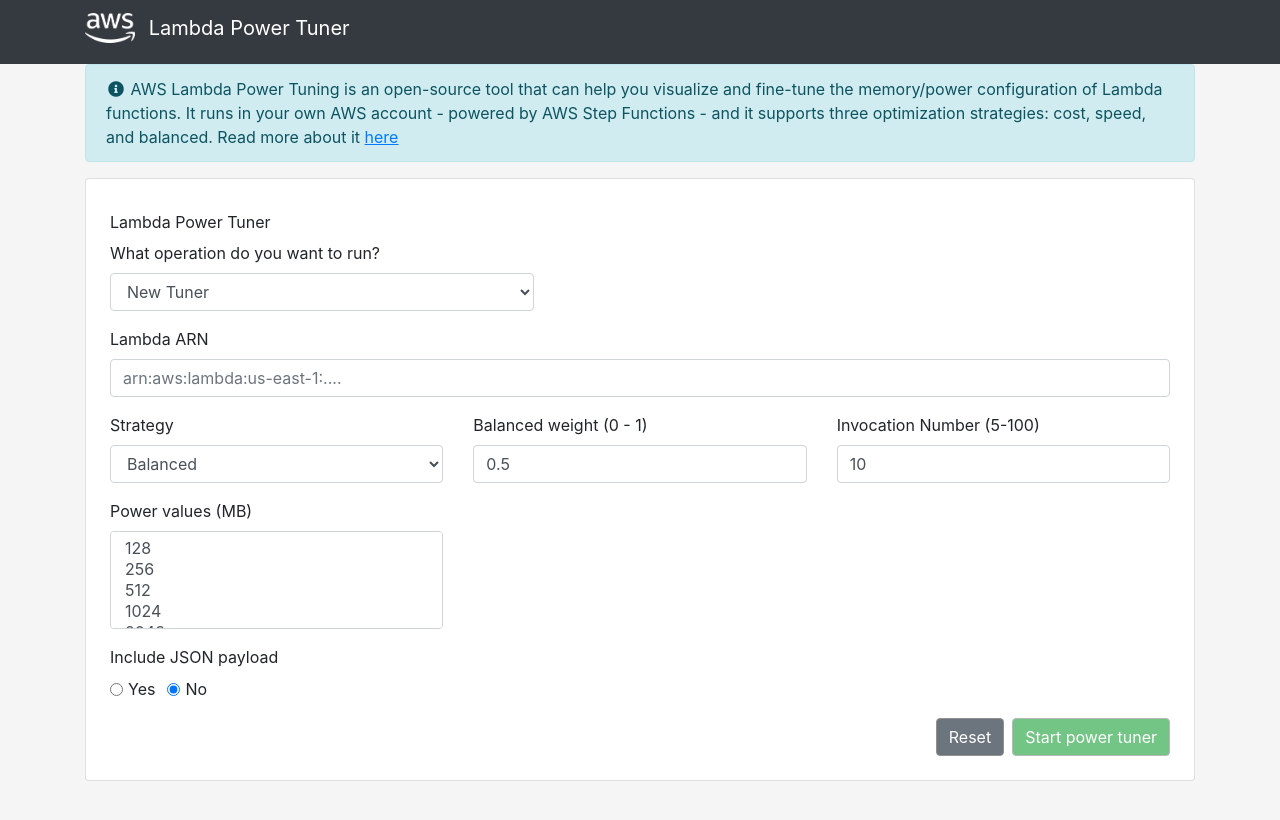
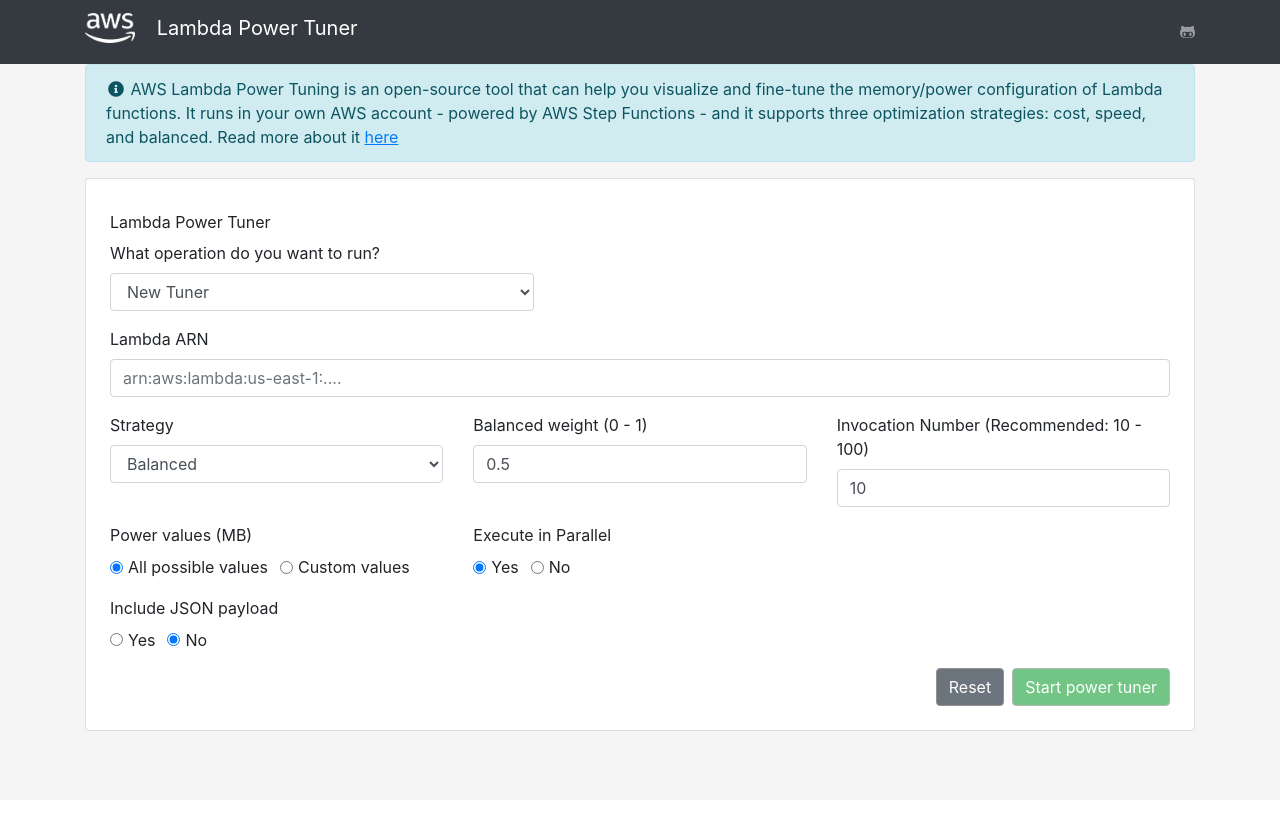
Before and after one commit to mattymoomoo/aws-power-tuner-ui, an Angular app in the folder website/: page / in a window 1280 px wide. Shown: the top 820 px of the page. Built offline with nearby package versions, Linux system fonts and the light colour scheme.

Commit message:
Adding ALL and parallel innovation

```diff
--- a/website/src/app/app.component.html
+++ b/website/src/app/app.component.html
@@ -2,10 +2,13 @@
   <nav class="navbar navbar-dark bg-dark">
     <div class="container">
       <label class="navbar-brand">
-        <img src="../assets/images/aws logo.png" height="30" class="d-inline-block align-top mr-2"
-          alt="" loading="lazy">
+        <img src="../assets/images/aws logo.png" height="30" class="d-inline-block align-top mr-3" alt=""
+          loading="lazy">
         Lambda Power Tuner
       </label>
+      <a href="https://github.com/mattymoomoo/aws-power-tuner-ui" target="_blank" class="navbar-text github">
+        <i class="fab fa-github-alt"></i>
+      </a>
     </div>
   </nav>
 
@@ -13,7 +16,8 @@
     <div class="alert alert-info" role="alert">
       <div class="alert-message">
         <span class="align-self-center">
-          <i class="fa fa-fw fa-info-circle"></i> AWS Lambda Power Tuning is an open-source tool that can help you visualize and fine-tune the memory/power
+          <i class="fa fa-fw fa-info-circle"></i> AWS Lambda Power Tuning is an open-source tool that can help you
+          visualize and fine-tune the memory/power
           configuration of Lambda functions. It runs in your own AWS account - powered by AWS Step Functions - and it
           supports three optimization strategies: cost, speed, and balanced. Read more about it
           <a href="https://github.com/alexcasalboni/aws-lambda-power-tuning">here</a>
@@ -70,41 +74,71 @@
                 <div class="col-sm-12 col-md-4 col-lg-4">
                   <div class="form-group"
                     [ngClass]="{ 'invalid': formGroup['controls'].num.invalid && (formGroup['controls'].num.touched || validationTriggered) }">
-                    <label for="num">Invocation Number (5-100)</label>
+                    <label for="num">Invocation Number (Recommended: 10 - 100)</label>
                     <input autocomplete="disabled" class="form-control" id="num" step="1" formControlName="num"
-                      name="num" placeholder=" " min="5" max="100" type="number">
+                      name="num" placeholder=" " min="5" max="2000" type="number">
                   </div>
                 </div>
-
               </div>
               <div class="row">
                 <div class="col-sm-12 col-md-4 col-lg-4">
                   <div class="form-group">
                     <label for="powerValues">Power values (MB)</label>
-                    <select multiple formControlName="powerValues" class="form-control" id="powerValues">
+                    <div class="mb-2">
+                      <div class="form-check form-check-inline">
+                        <input formControlName="useCustom" class="form-check-input" type="radio" id="useCustomNo"
+                          [value]="false">
+                        <label class="form-check-label" for="useCustomNo">All possible values</label>
+                      </div>
+                      <div class="form-check form-check-inline">
+                        <input formControlName="useCustom" class="form-check-input" type="radio" id="useCustomYes"
+                          [value]="true">
+                        <label class="form-check-label" for="useCustomYes">Custom values</label>
+                      </div>
+                    </div>
+                    <select *ngIf="formGroup.controls['useCustom'].value" multiple formControlName="powerValues"
+                      class="form-control" id="powerValues">
                       <option *ngFor="let powerValue of powerValues">{{ powerValue }}</option>
                     </select>
                   </div>
                 </div>
+                <div class="col-sm-12 col-md-4 col-lg-4">
+                  <div class="form-group">
+                    <label for="powerValues">Execute in Parallel</label>
+                    <div class="mb-2">
+                      <div class="form-check form-check-inline">
+                        <input formControlName="parallelInvocation" class="form-check-input" type="radio"
+                          id="parallelInvocationYes" [value]="true">
+                        <label class="form-check-label" for="parallelInvocationYes">Yes</label>
+                      </div>
+                      <div class="form-check form-check-inline">
+                        <input formControlName="parallelInvocation" class="form-check-input" type="radio"
+                          id="parallelInvocationNo" [value]="false">
+                        <label class="form-check-label" for="parallelInvocationNo">No</label>
+                      </div>
+                    </div>
+                  </div>
+                </div>
               </div>
+
               <div class="row">
                 <div class="col-12"><label class="top-label">Include JSON payload</label></div>
               </div>
               <div class="row">
-                <div class="col-5">
+                <div class="col-sm-12 col-md-5 col-lg-5">
                   <div class="form-check form-check-inline">
                     <input formControlName="includePayload" class="form-check-input" type="radio" id="includePayloadYes"
-                      value="true">
+                      [value]="true">
                     <label class="form-check-label" for="includePayloadYes">Yes</label>
                   </div>
                   <div class="form-check form-check-inline">
                     <input formControlName="includePayload" class="form-check-input" type="radio" id="includePayloadNo"
-                      value="false">
+                      [value]="false">
                     <label class="form-check-label" for="includePayloadNo">No</label>
                   </div>
                 </div>
               </div>
-              <div *ngIf="formGroup.controls.includePayload.value === 'true'" class="row">
+              <div *ngIf="formGroup.controls.includePayload.value" class="row">
                 <div class="col-12">
                   <div class="form-group mb-1">
                     <textarea autocomplete="disabled" class="form-control" id="payload" formControlName="payload"
@@ -163,7 +197,7 @@
                   expects and the ARN is located in the correct account. If you want to debug further, please navigate
                   to
                   the <a href="https://console.aws.amazon.com/console/home?#" target="_blank">AWS console</a> viewing
-                  the executions of the power tuner.
+                  the executions of the power tuner using the Step Functions service.
                 </p>
               </div>
             </div>
--- a/website/src/app/app.component.scss
+++ b/website/src/app/app.component.scss
@@ -9,6 +9,12 @@
 
 a {
     text-decoration: underline;
+
+    i {
+      &:hover {
+        color: #2ea44f;
+      }
+    }
 }
 
 .processing {
--- a/website/src/app/models/tuner-payload.ts
+++ b/website/src/app/models/tuner-payload.ts
@@ -1,13 +1,14 @@
 export interface TunerPayload {
-    operationType: string,
-    executionId: string,
-    lambdaARN: string
-    powerValues: string[],
-    num: number,
-    payload: string,
-    parallelInvocation: boolean,
-    strategy: string,
-    balancedWeight: number
+    operationType: string;
+    executionId: string;
+    lambdaARN: string;
+    powerValues: string[] | string;
+    num: number;
+    payload: string;
+    parallelInvocation: boolean;
+    strategy: string;
+    balancedWeight: number;
+    useCustom: boolean;
 }
 
 export function defaultTunerPayload() {
@@ -20,6 +21,7 @@
         num: 10,
         payload: `{}`,
         parallelInvocation: true,
-        powerValues: []
+        powerValues: [],
+        useCustom: false
     } as TunerPayload;
 }
--- a/website/src/app/services/http.service.ts
+++ b/website/src/app/services/http.service.ts
@@ -12,13 +12,11 @@
   constructor(private httpClient: HttpClient) { }
 
   performPowerTunerStepFunction(application: TunerPayload): Observable<PowerTunerToken> {
-    console.log('performPowerTunerStepFunction');
     application.strategy = application.strategy.toLowerCase();
     return this.httpClient.post<PowerTunerToken>(`${environment.apiGatewayBaseUrl}/power-tuner`, application);
   }
 
   fetchPowerTunerStepFunction(powerTunerToken: PowerTunerToken): Observable<PowerTunerInformation> {
-    console.log('fetchPowerTunerStepFunction');
     return this.httpClient.post<PowerTunerInformation>(`${environment.apiGatewayBaseUrl}/power-tuner/result`, powerTunerToken)
       .pipe(
         retry(0), // retry a failed request up to 0 times
--- a/website/src/index.html
+++ b/website/src/index.html
@@ -2,10 +2,11 @@
 <html lang="en">
 <head>
   <meta charset="utf-8">
-  <title>PowerTunerUi</title>
+  <title>Power Tuner UI</title>
   <base href="/">
   <meta name="viewport" content="width=device-width, initial-scale=1">
-  <link rel="icon" type="image/x-icon" href="favicon.ico">
+  <link rel="icon" type="image/x-icon" href="assets/images/aws.ico">
+  <script src="https://kit.fontawesome.com/ff802b89bb.js" crossorigin="anonymous"></script>
 </head>
 <body>
   <app-root></app-root>
```
Also changed, not shown: website/src/app/app.component.ts (+20 -20 lines), 1 other file (tests, documents, lock files or other folders).
